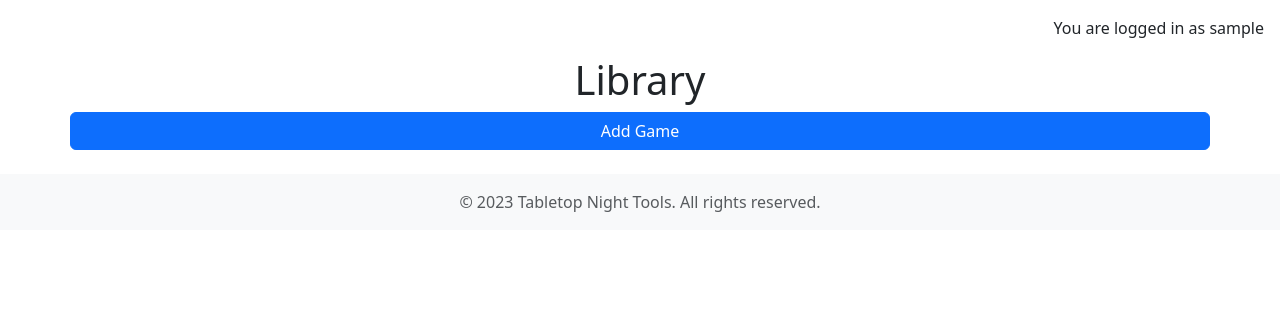
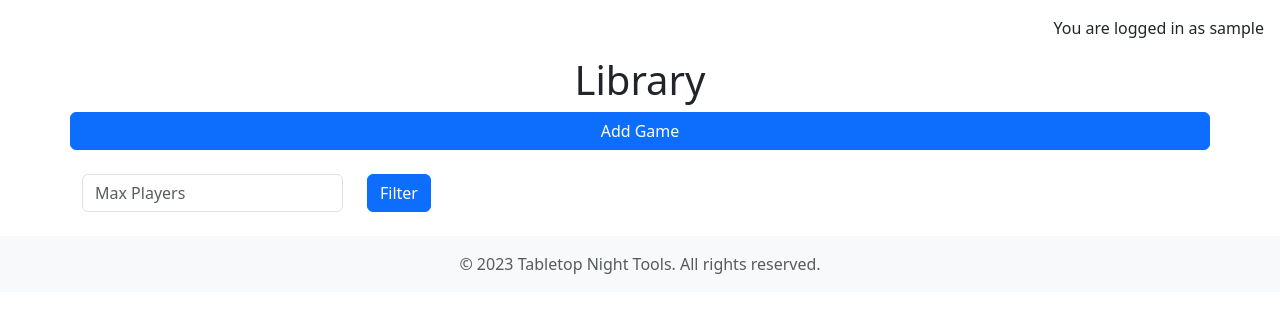
Before and after one commit to Philgck/tabletop-night-tools, a Django app: page /library/ in a window 1280 px wide. Shown: the part 56-369 px from the top of the page. Run offline with Django 4.2, Linux system fonts and the light colour scheme; the visitor is signed in with stand-in values (Sample User, id 1); data that the repository does not hold is empty.

Commit message:
Add: Filter to hide games that are above the maximum player count

```diff
--- a/library/templates/library.html
+++ b/library/templates/library.html
@@ -2,9 +2,9 @@
 {% load static %}
 {% block content %}
 
+{% if user.is_authenticated %}
 <section class="container">
     <div class="row">
-        {% if user.is_authenticated %}
         <h1 class="text-center">Library</h1>
         <button type="button" class="btn btn-primary mb-4" data-bs-toggle="modal" data-bs-target="#addGameModal">
             Add Game
@@ -27,7 +27,20 @@
                 </div>
             </div>
         </div>
+        <form method="get" id="filter-form" class="mb-4">
+            <div class="row">
+                <div class="col-md-3">
+                    <input type="number" name="max_players" class="form-control" placeholder="Max Players"
+                        value="{{ request.GET.max_players }}">
+                </div>
+                <div class="col-md-3">
+                    <button type="submit" class="btn btn-primary">Filter</button>
+                </div>
+            </div>
+        </form>
         {% for game in games_list %}
+        {% with max_players=request.GET.max_players|default:0 %}
+        {% if game.maximum_player_count >= max_players|add:0 %}
         <div class="card shadow mb-3 col-md-5 mb-2 mx-auto">
             <div class="card-header">
                 {{ game.title }}
@@ -35,16 +48,17 @@
             <div class="card-body">
                 <p class="card-text">{{ game.description }}</p>
                 <p class="card-text">{{ game.review }}</p>
-                <p class="card-text"><small class="text-muted"> Player Count: {{ game.minimum_player_count }} - {{
-                        game.maximum_player_count }}</small></p>
+                <p class="card-text"><small class="text-muted"> Player Count: {{ game.minimum_player_count }} - {{ game.maximum_player_count }}</small></p>
                 <a href="{% url 'game-update' game.pk %}" class="btn btn-warning">Update</a>
                 <a href="{% url 'game-delete' game.pk %}" class="btn btn-danger">Delete</a>
             </div>
         </div>
+        {% endif %}
+        {% endwith %}
         {% endfor %}
-        {% else %}
-        <h1 class="text-center">Please log in to view the library</h1>
-        {% endif %}
     </div>
 </section>
+{% else %}
+<h1 class="text-center">Please log in to view the library</h1>
+{% endif %}
 {% endblock content %}
--- a/library/views.py
+++ b/library/views.py
@@ -16,10 +16,16 @@ class GamesList(generic.ListView):
     paginate_by = 6
 
     def get_queryset(self):
+        queryset = AddGame.objects.none()
         if self.request.user.is_authenticated:
-            return AddGame.objects.filter(owner=self.request.user)
-        else:
-            return AddGame.objects.none()
+            queryset = AddGame.objects.filter(owner=self.request.user)
+            min_players = self.request.GET.get('min_players')
+            max_players = self.request.GET.get('max_players')
+            if min_players:
+                queryset = queryset.filter(minimum_player_count__gte=min_players)
+            if max_players:
+                queryset = queryset.filter(maximum_player_count__gte=max_players)
+        return queryset
 
 
     def post(self, request, *args, **kwargs):
```
